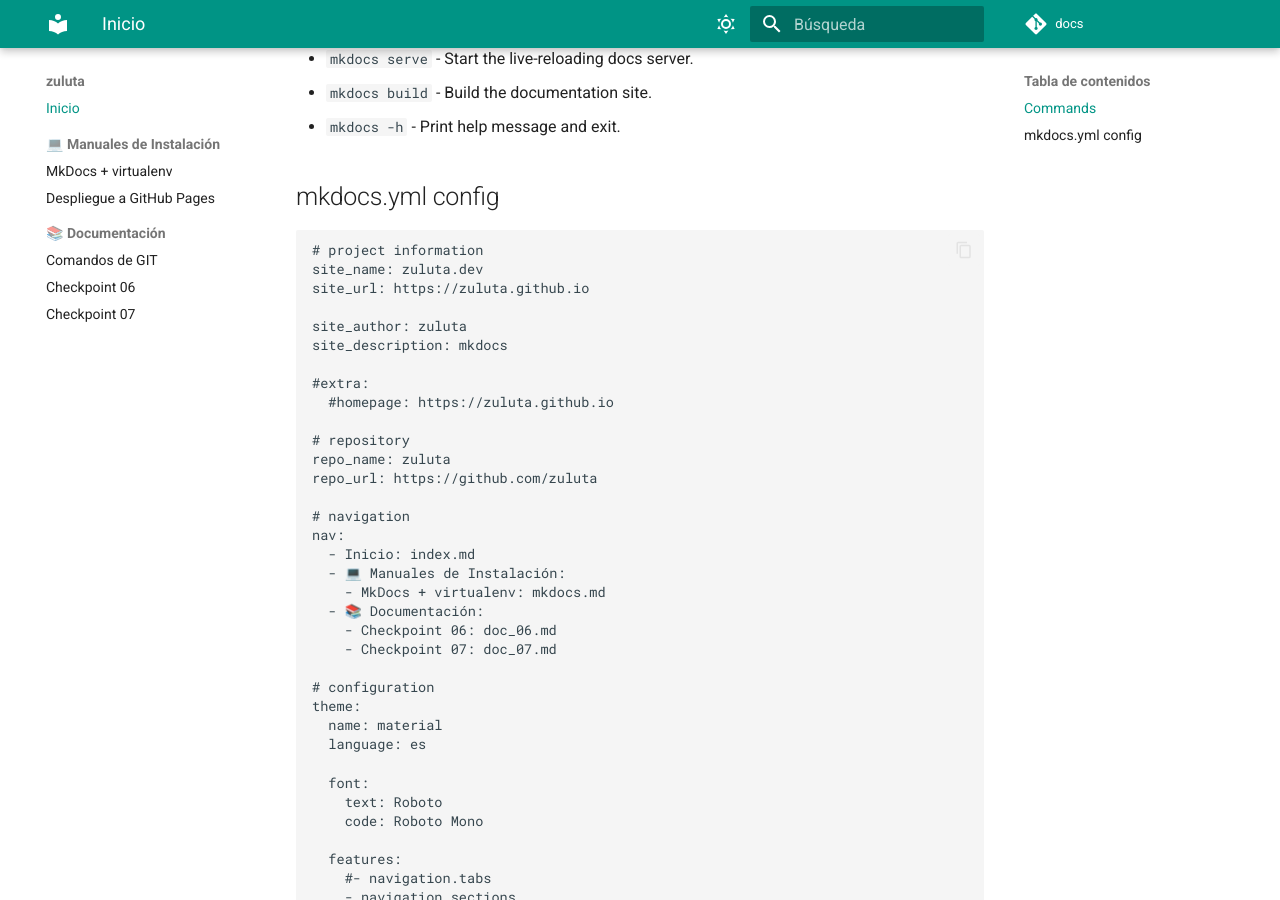
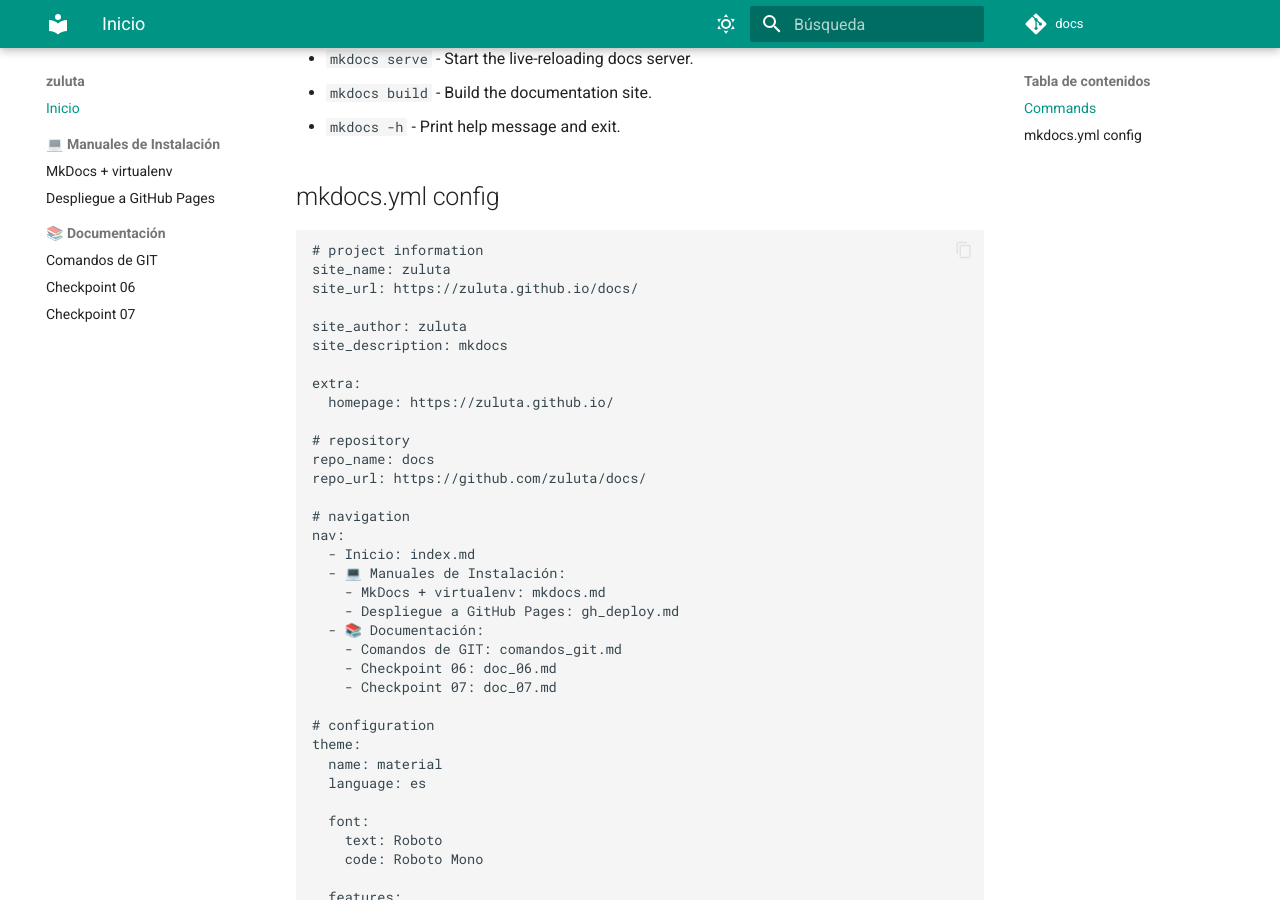
Before and after one commit to zuluta/docs, an MkDocs documentation site: the page built from docs/index.md, in a window 1280 px wide and 900 px high, scrolled down 760 px. Built offline with MkDocs 1.6.1 and Material for MkDocs 9.7.7, drawn with Linux system fonts in a browser that asks for light colours; comment, search, counter and statistics services are not loaded; some of the changed text lies outside the part shown.

Commit message:
actualizar contenido

````diff
--- a/docs/index.md
+++ b/docs/index.md
@@ -14,25 +14,27 @@
 
 ```
 # project information
-site_name: zuluta.dev
-site_url: https://zuluta.github.io
+site_name: zuluta
+site_url: https://zuluta.github.io/docs/
 
 site_author: zuluta
 site_description: mkdocs
 
-#extra:
-  #homepage: https://zuluta.github.io
+extra:
+  homepage: https://zuluta.github.io/
 
 # repository
-repo_name: zuluta
-repo_url: https://github.com/zuluta
+repo_name: docs
+repo_url: https://github.com/zuluta/docs/
 
 # navigation
 nav:
   - Inicio: index.md
   - 💻 Manuales de Instalación:
     - MkDocs + virtualenv: mkdocs.md
+    - Despliegue a GitHub Pages: gh_deploy.md
   - 📚 Documentación:
+    - Comandos de GIT: comandos_git.md
     - Checkpoint 06: doc_06.md
     - Checkpoint 07: doc_07.md
 
@@ -86,6 +88,14 @@ markdown_extensions:
   - pymdownx.details
   - pymdownx.superfences
 
+  # extension para el resaltado de texto
+  - pymdownx.critic
+  - pymdownx.caret
+  - pymdownx.keys
+  - pymdownx.mark
+  - pymdownx.tilde
+
 copyright:
   Copyright &copy; 2025 <a href="https://github.com/zuluta"  target="_blank" rel="noopener">zuluta</a>
 ```
+<br>
--- a/mkdocs.yml
+++ b/mkdocs.yml
@@ -6,7 +6,7 @@ site_author: zuluta
 site_description: mkdocs
 
 extra:
-  homepage: https://zuluta.github.io/docs/
+  homepage: https://zuluta.github.io/
 
 # repository
 repo_name: docs
````
Also changed, not shown: site/404.html, site/comandos_git/index.html, site/doc_06/index.html, site/doc_07/index.html, site/gh_deploy/index.html, site/index.html, site/mkdocs/index.html, site/search/search_index.json.
